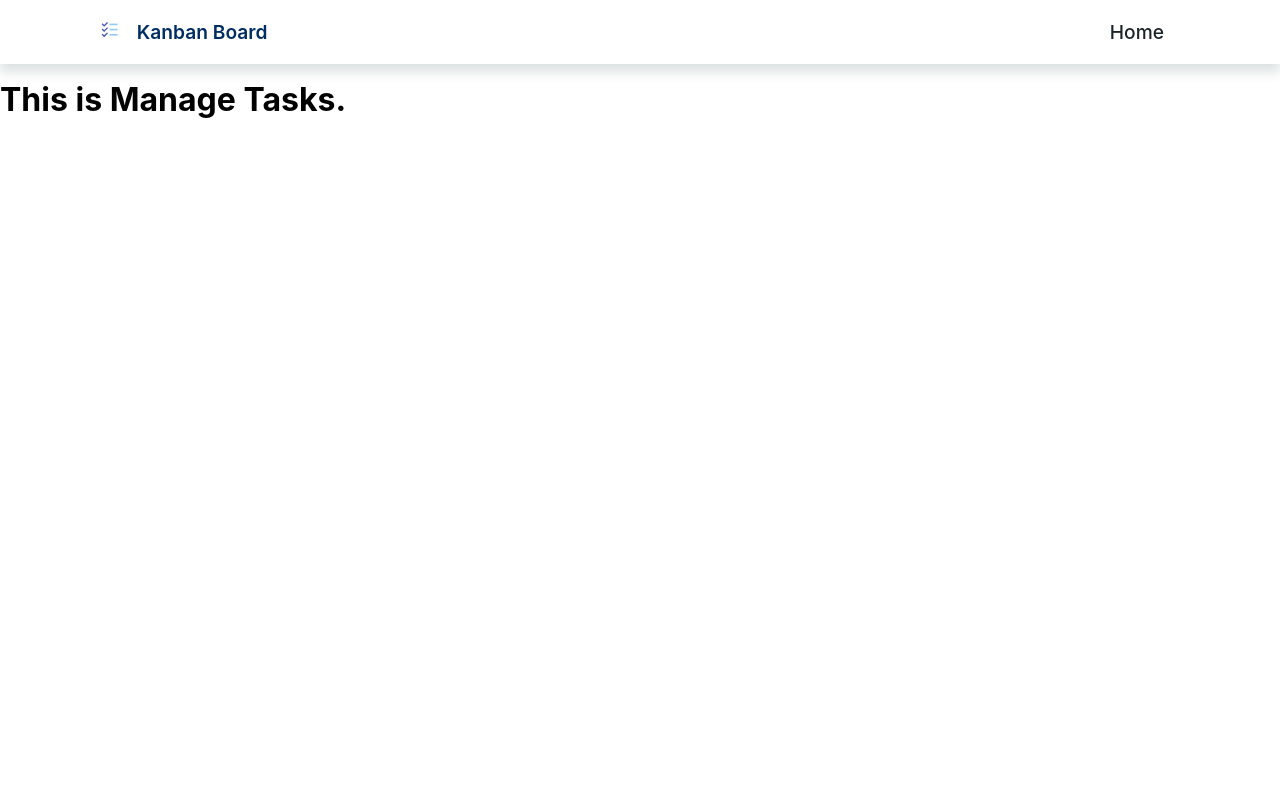
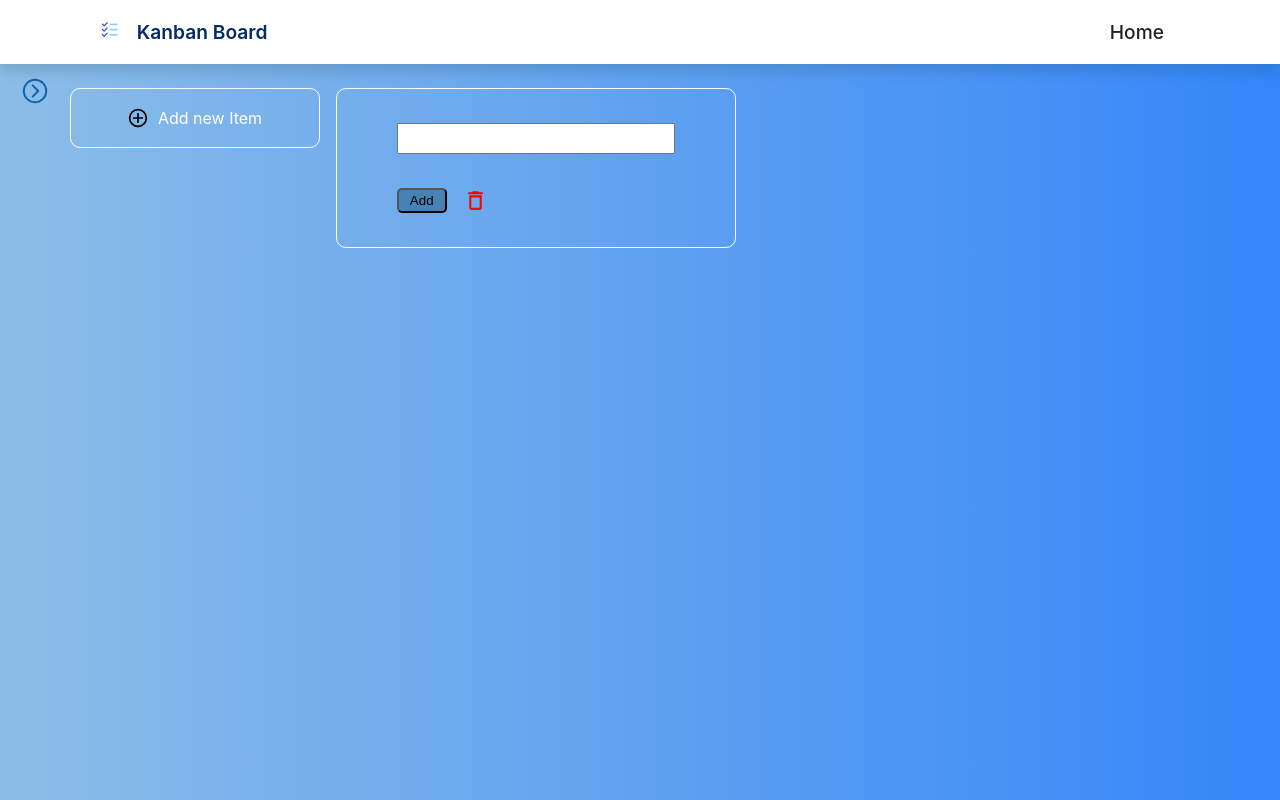
Before and after one commit to ARSHIKULSUM/Kanban, a React (Create React App) app: page /managetasks in a window 1280 px wide. Built offline with nearby package versions, Linux system fonts and the light colour scheme.

Commit message:
added cards and Drawer

```diff
--- a/package.json
+++ b/package.json
@@ -3,6 +3,9 @@
   "version": "0.1.0",
   "private": true,
   "dependencies": {
+    "@emotion/react": "^11.11.0",
+    "@emotion/styled": "^11.11.0",
+    "@mui/material": "^5.13.3",
     "@testing-library/jest-dom": "^5.16.5",
     "@testing-library/react": "^13.4.0",
     "@testing-library/user-event": "^13.5.0",
--- /dev/null
+++ b/src/Components/Atoms/Card/Card.js
@@ -0,0 +1,66 @@
+import Styles from './Card.module.css'
+import { MdOutlineDelete } from 'react-icons/md'
+import { GrAddCircle } from 'react-icons/gr'
+import { useState } from 'react'
+
+export default function Card(){
+  const[list, setList]= useState("");
+  const[task, setTask]= useState([])
+
+
+  //to expand first card
+
+
+ // to target input
+  const itemEvent = (e)=>{
+    setList(e.target.value)
+
+  };
+
+//to add cards
+  function AddCard(){
+       setTask((prev)=>{
+        return [...prev, list]
+       })
+  }
+    return(
+        <>
+
+
+
+        <div className={Styles.ToAdd} >
+
+             <GrAddCircle className={Styles.addIcon}/>
+            <span >Add new Item </span>
+            </div>
+
+
+
+        {
+           task.map((val)=>{
+              return (
+                <div className={Styles.addedCard}>
+                 <div>{val}</div>
+                 <div>+ Add a Card</div>
+                </div>
+              )
+
+           })
+        }
+
+        <div className={Styles.outer}>
+         <input className={Styles.input} onChange={itemEvent}/>
+         <div className={Styles.below}>
+         <button className={Styles.btn} onClick={AddCard}>Add</button>
+         <MdOutlineDelete className={Styles.delete}/>
+         </div>
+        </div>
+
+
+
+
+
+
+        </>
+    )
+}
--- /dev/null
+++ b/src/Components/Atoms/Card/Card.module.css
@@ -0,0 +1,63 @@
+.ToAdd{
+    margin-top: 2rem;
+    border: 1px solid white;
+    height: 60px;
+    width: 250px;
+    border-radius: 10px;
+    color: white;
+    display: flex;
+    align-items: center;
+    justify-content: center;
+    gap: 10px;
+}
+.addIcon{
+    font-size: 20px;
+
+}
+
+.outer{
+    margin-top: 2rem;
+    margin-left: 1rem;
+    border: 1px solid rgb(255, 255, 255);
+    height: 10rem;
+    width: 25rem;
+    border-radius: 10px ;
+
+    display: flex;
+    flex-direction: column;
+    justify-content: space-evenly;
+    align-items: center;
+}
+.input{
+    width: 70%;
+    height: 20%;
+}
+.below{
+    width: 70%;
+    display: flex;
+    flex-direction: row;
+    justify-content: flex-start;
+    gap:1rem;
+}
+.btn{
+    height: 25px;
+    width: 50px;
+    background-color: steelblue;
+    border-radius: 5px;
+}
+.delete{
+   color: red;
+   font-size: 25px;
+}
+.addedCard{
+    margin: 2rem;
+    border: 1px solid rgb(255, 255, 255);
+    width: 250px ;
+    height: 120px;
+    border-radius: 5px;
+
+    display: flex;
+    flex-direction: column;
+    justify-content: space-evenly;
+    align-items: center;
+}
--- /dev/null
+++ b/src/Components/Atoms/Drawer/Drawer.js
@@ -0,0 +1,28 @@
+import { Box, Drawer } from "@mui/material"
+import { useState } from 'react'
+import { IoChevronForwardCircleOutline } from "react-icons/io5";
+import Styles from './Drawer.module.css'
+import zIndex from "@mui/material/styles/zIndex";
+
+export default function DrawerNav(){
+
+    const [isDrawerOpen, setIsDrawerOpen] = useState(false)
+
+    return(
+        <>
+        <section className={Styles.Drawer}>
+            <IoChevronForwardCircleOutline className={Styles.DrawerIcon}
+            onClick={() => setIsDrawerOpen(true
+                )}/>
+           <Drawer anchor='left'
+                   open={isDrawerOpen}
+                   onClose={()=>setIsDrawerOpen(false)} >
+
+           <div style={{width:"23vw"}}>
+              <h1>Nav component</h1>
+           </div>
+           </Drawer>
+        </section>
+        </>
+    )
+}
--- /dev/null
+++ b/src/Components/Atoms/Drawer/Drawer.module.css
@@ -0,0 +1,5 @@
+.DrawerIcon{
+    font-size: 30px;
+    color: rgb(12, 98, 168);
+    margin: 20px;
+}
--- a/src/Components/Pages/WorkSpace/WorkSpace.js
+++ b/src/Components/Pages/WorkSpace/WorkSpace.js
@@ -1,11 +1,23 @@
-import React from 'react'
+import Styles from './WorkSpace.module.css'
 
-function WorkSpace() {
-  return (
-    <div style={{marginTop:"5rem"}}>
-      <h1>This is Manage Tasks.</h1>
-    </div>
-  )
+import DrawerNav from '../../Atoms/Drawer/Drawer';
+import Card from '../../Atoms/Card/Card';
+
+
+export default function WorkSpace(){
+
+    return(
+        <div className={Styles.outer}>
+        <header className={Styles.nav}>
+
+        </header>
+
+        <section className={Styles.Main}>
+          <DrawerNav/>
+          <Card />
+        </section>
+
+
+        </div>
+    )
 }
-
-export default WorkSpace
--- a/src/Components/Pages/WorkSpace/WorkSpace.module.css
+++ b/src/Components/Pages/WorkSpace/WorkSpace.module.css
@@ -0,0 +1,18 @@
+.outer{
+
+}
+.nav{
+    border: 1px solid black;
+    height: 7vh;
+}
+.Main{
+    height: 93vh;
+    display: flex;
+    flex-direction: row;
+    flex-wrap: wrap;
+    background-image: linear-gradient(to right, rgb(140, 189, 231) , rgb(52, 134, 249));
+
+}
+.WorkSpace{
+
+}
```
Also changed, not shown: 1 other file (tests, documents, lock files or other folders).
